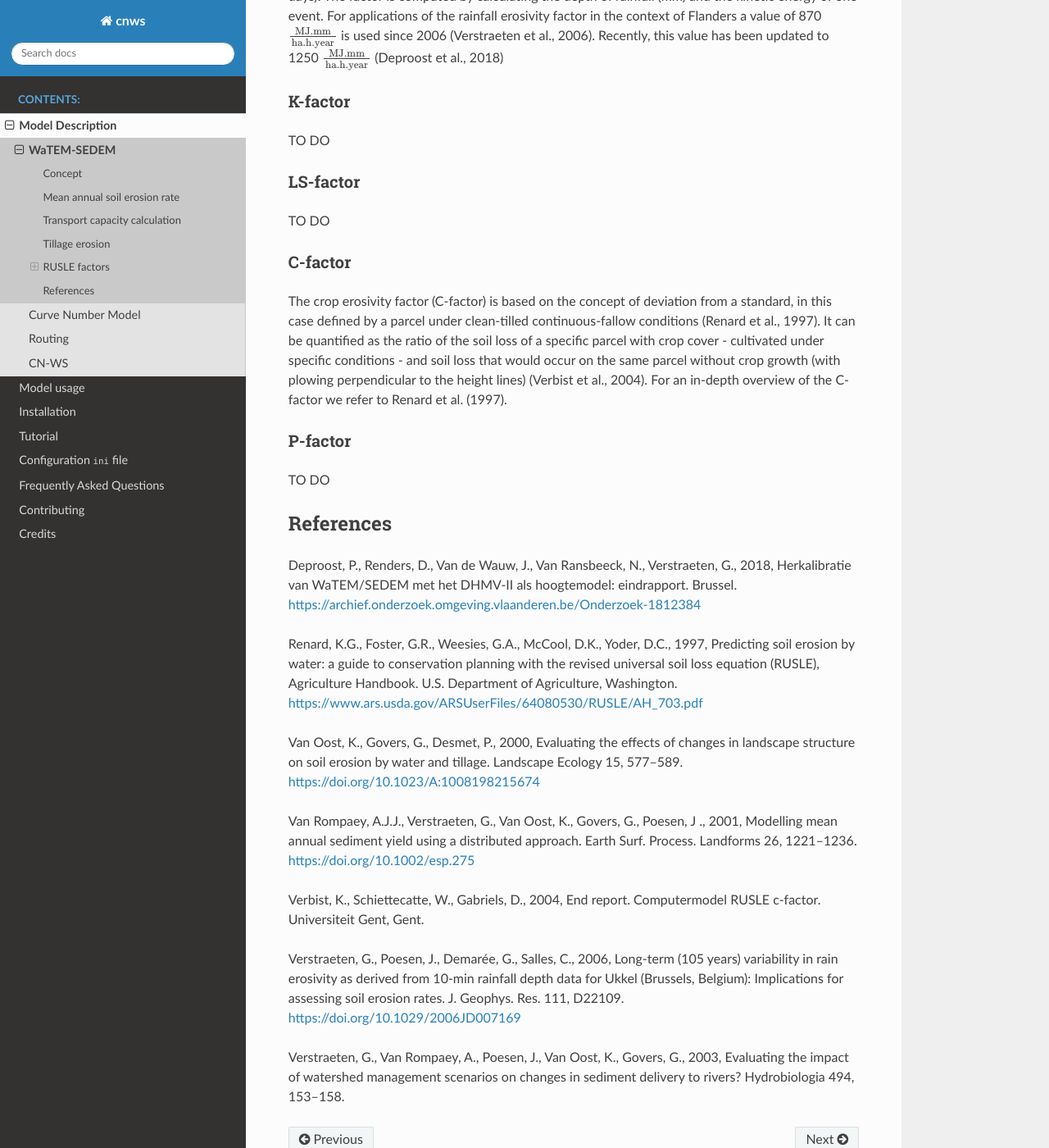
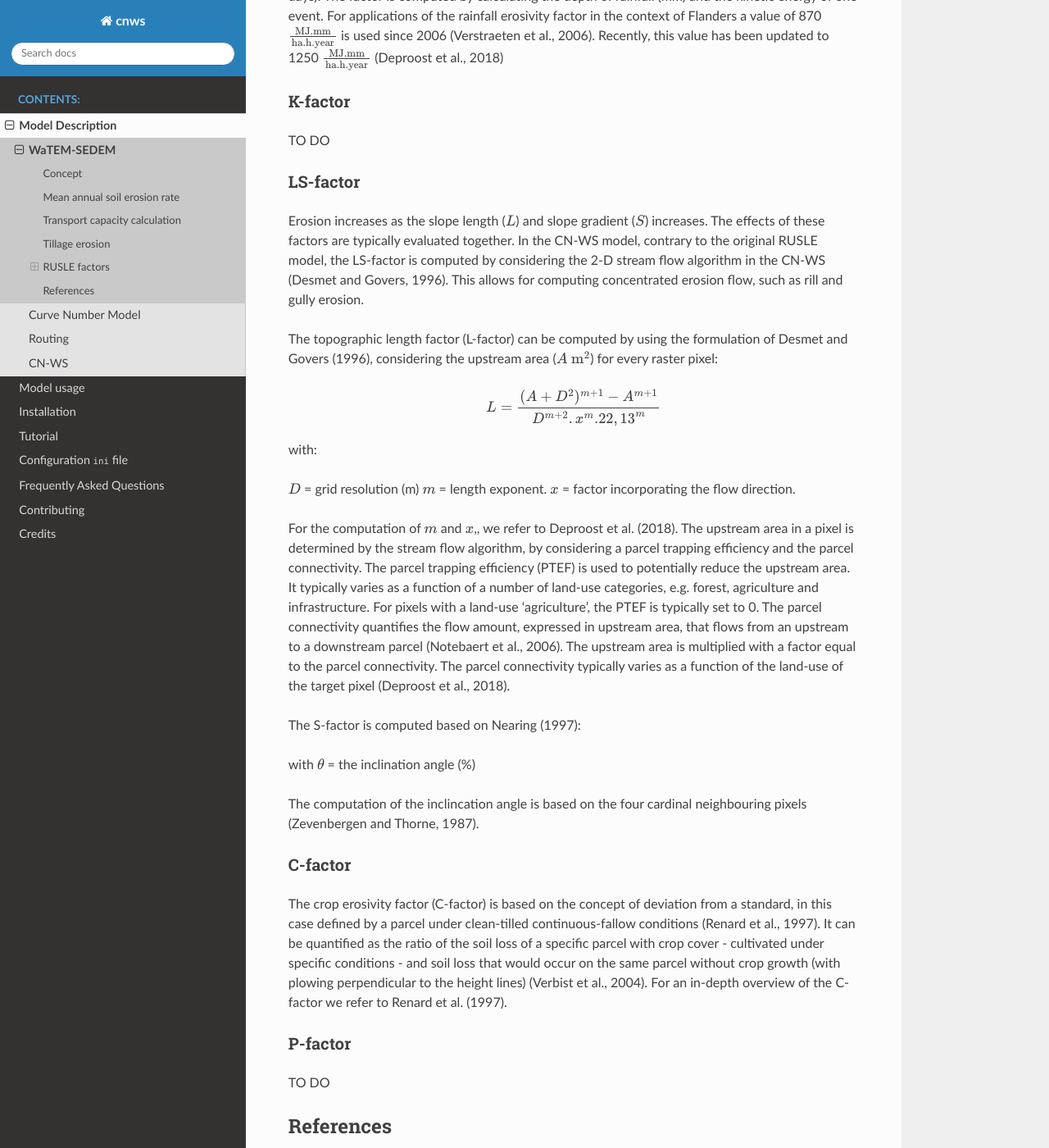
Before and after one commit to watem-sedem/watem-sedem, a Sphinx documentation site: the page built from docs/watem-sedem.rst, in a window 1280 px wide and 1400 px high, scrolled down 2003 px. Shown: the whole window at 82% size. Built offline with Sphinx 7.4.7 and the Read the Docs theme 2.0.0, drawn with Linux system fonts in a browser that asks for light colours; some of the changed lines change nothing that is shown; some of the changed text lies outside the part shown.

Commit message:
added formula's and text for LS-factor

```diff
--- a/docs/watem-sedem.rst
+++ b/docs/watem-sedem.rst
@@ -12,8 +12,8 @@ Laboratry for Experimental Geomorphology (KU Leuven, Belgium). WaTEM stands
 for  Water and Tillage erosion model (Van Oost et al., 2000) and SEDEM is
 the abbreviation of Sediment Delivery Model (Van Rompaey et al., 2001).
 
-In WaTEM-SEDEM the mean annual soil erosion rate *E* (see :ref:`here <RULSE>`)
-and transport capacity *TC* (see :ref:`here <TC>`) are calculated for every
+In WaTEM-SEDEM the mean annual soil erosion rate :math:`E` (see :ref:`here <RULSE>`)
+and transport capacity :math:`TC` (see :ref:`here <TC>`) are calculated for every
 pixel in the model  domain. Next, the model iterates over all pixels
 according to the order determined by the routing algorithm. During the
 iteration, the outgoing  sediment for every pixel is calculated by comparing
@@ -45,18 +45,18 @@ Mean annual soil erosion rate
 For every pixel in the model domain or catchment, the mean annual soil
 erosion  rate is calculated with an adapted version of the RUSLE (Revised
 Universal Soil Loss Equation, Renard et al., 1997). The mean annual soil
-erosion rate *E* (:math:`\frac{\text{kg}}{\text{m}^{2}.\text{year}}`) is calculated by
+erosion rate :math:`E` (:math:`\frac{\text{kg}}{\text{m}^{2}.\text{year}}`) is calculated by
 
 .. math::
     E = R.K.LS.C.P
 
 Where:
 
-- *R*: rainfall erosivity factor (:math:`\frac{\text{MJ.mm}}{\text{m}^2.\text{h.year}}`)
-- *K*: soil erodibility factor (:math:`\frac{\text{kg.h}}{\text{MJ.mm}}`)
-- *LS*: topgographical slope and length factor (-)
-- *C*: crop erosivity factor (-, :math:`\in [0,1]`)
-- *P*: erosion control factor (-, :math:`\in [0,1]`)
+- :math:`R`: rainfall erosivity factor (:math:`\frac{\text{MJ.mm}}{\text{m}^2.\text{h.year}}`)
+- :math:`K`: soil erodibility factor (:math:`\frac{\text{kg.h}}{\text{MJ.mm}}`)
+- :math:`LS`: topgographical slope and length factor (-)
+- :math:`C`: crop erosivity factor (-, :math:`\in [0,1]`)
+- :math:`P`: erosion control factor (-, :math:`\in [0,1]`)
 
 A detailed description of these factors is given :ref:`here <ruslefactors>`.
 
@@ -65,7 +65,7 @@ A detailed description of these factors is given :ref:`here <ruslefactors>`.
 Transport capacity calculation
 ==============================
 
-For every grid cell the transport capacity *TC* (:math:`\frac{\text{kg}}{\text{m.year}}`)
+For every grid cell the transport capacity :math:`TC` (:math:`\frac{\text{kg}}{\text{m.year}}`)
 is calculated by:
 
 .. math::
@@ -73,12 +73,12 @@ is calculated by:
 
 Where:
 
-- *kTC*: transport capacity coeffient (m)
+- :math:`kTC`: transport capacity coeffient (m)
 - :math:`S_g`: local slope (:math:`\frac{\text{m}}{\text{m}}`)
 
 A detailed description of these factors is given :ref:`here <ruslefactors>`.
-It is important to note that the *kTC* factor is identified as a calibration
-factor. In addition, in order to compare *TC* with the available sediment in
+It is important to note that the :math:`kTC` factor is identified as a calibration
+factor. In addition, in order to compare :math:`kTC` with the available sediment in
 a pixel (see :ref:`here <Concept>`), units are converted to :math:`\frac{\text{kg}}{\text{pixel}}`
 or :math:`\frac{\text{m}^3}{\text{pixel}}` by making use of the model resolution (m) and bulk
 density (:math:`\frac{\text{kg}}{\text{m}^3}`)
@@ -102,7 +102,7 @@ In this paragraph the different parameters of the RUSLE equation (Renard et al.
 R-factor
 ########
 The erosive power of rainfall is quantified in the rainfall erosivity factor
-*R*. This is a measure for the total erosivity of a number of rainfall
+:math:`kTC`. This is a measure for the total erosivity of a number of rainfall
 events within a defined timeframe (year, month, number of days). The factor
 is computed by calculating the depth of rainfall (mm) and the kinetic energy
 of one event. For applications of the rainfall erosivity factor in the
@@ -122,7 +122,26 @@ TO DO
 LS-factor
 #########
 
-TO DO
+Erosion increases as the slope length (:math:`L`) and slope gradient (:math:`S`) increases. The effects of these factors are typically evaluated together. In the CN-WS model, contrary to the original RUSLE model, the LS-factor is computed by considering the 2-D stream flow algorithm in the CN-WS (Desmet and Govers, 1996). This allows for computing concentrated erosion flow, such as rill and gully erosion.
+
+The topographic length factor (L-factor) can be computed by using the formulation of Desmet and Govers (1996), considering the upstream area (:math:`A\text{ m}^2`) for every raster pixel:
+
+.. math::
+    L = \frac{(A+D^2)^{m+1}-A^{m+1}}{D^{m+2}.x^m.22,13^m}
+
+with:
+
+:math:`D` = grid resolution (m)
+:math:`m` = length exponent.
+:math:`x` = factor incorporating the flow direction.
+
+For the computation of :math:`m` and :math:`x`,, we refer to Deproost et al. (2018). The upstream area in a pixel is determined by the stream flow algorithm, by considering a parcel trapping efficiency and the parcel connectivity. The parcel trapping efficiency (PTEF) is used to potentially reduce the upstream area. It typically varies as a function of a number of land-use categories, e.g. forest, agriculture and infrastructure. For pixels with a land-use 'agriculture', the PTEF is typically set to 0. The parcel connectivity quantifies the flow amount, expressed in upstream area, that flows from an upstream to a downstream parcel (Notebaert et al., 2006). The upstream area is multiplied with a factor equal to the parcel connectivity. The parcel connectivity typically varies as a function of the land-use of the target pixel (Deproost et al., 2018).
+
+The S-factor is computed based on Nearing (1997):
+
+with :math:`\theta` = the inclination angle (%)
+
+The computation of the inclincation angle is based on the four cardinal neighbouring pixels (Zevenbergen and Thorne, 1987).
 
 .. _cfactor:
 
@@ -148,9 +167,17 @@ TO DO
 
 References
 ==========
+
 Deproost, P., Renders, D., Van de Wauw, J., Van Ransbeeck, N.,
 Verstraeten, G., 2018, Herkalibratie van WaTEM/SEDEM met het DHMV-II als
 hoogtemodel: eindrapport. Brussel.  https://archief.onderzoek.omgeving.vlaanderen.be/Onderzoek-1812384
+
+Desmet, P.J.J., Govers, G., 1996. A gis procedure for automatically calculating the USLE LS factor on topographically complex landscapes. Journal of Soil and Water Conservation 51, 427–433.
+
+Nearing, M.A., 1997. A single continuous function for slope steepness influence on soil loss. Soil Science Society of America Journal 61, 917–919.
+
+
+Notebaert, B., Govers, G., Verstraeten, G., Van Oost, K., Poesen, J., Van Rompaey, A., 2006. Verfijnde erosiekaart Vlaanderen: eindrapport. K.U. Leuven, Leuven.
 
 Renard, K.G., Foster, G.R., Weesies, G.A., McCool, D.K., Yoder, D.C.,
 1997, Predicting soil erosion by water: a guide to conservation planning with
@@ -177,3 +204,5 @@ erosion rates. J. Geophys. Res. 111, D22109. https://doi.org/10.1029/2006JD00716
 Verstraeten, G., Van Rompaey, A., Poesen, J., Van Oost, K., Govers, G.,
 2003, Evaluating the impact of watershed management scenarios on changes in
 sediment delivery to rivers? Hydrobiologia 494, 153–158.
+
+Zevenbergen, L.W., Thorne, C.R., 1987. Quantitative analysis of land surface topography. Earth Surf. Process. Landforms 12, 47–56. https://doi.org/10.1002/esp.3290120107
```
